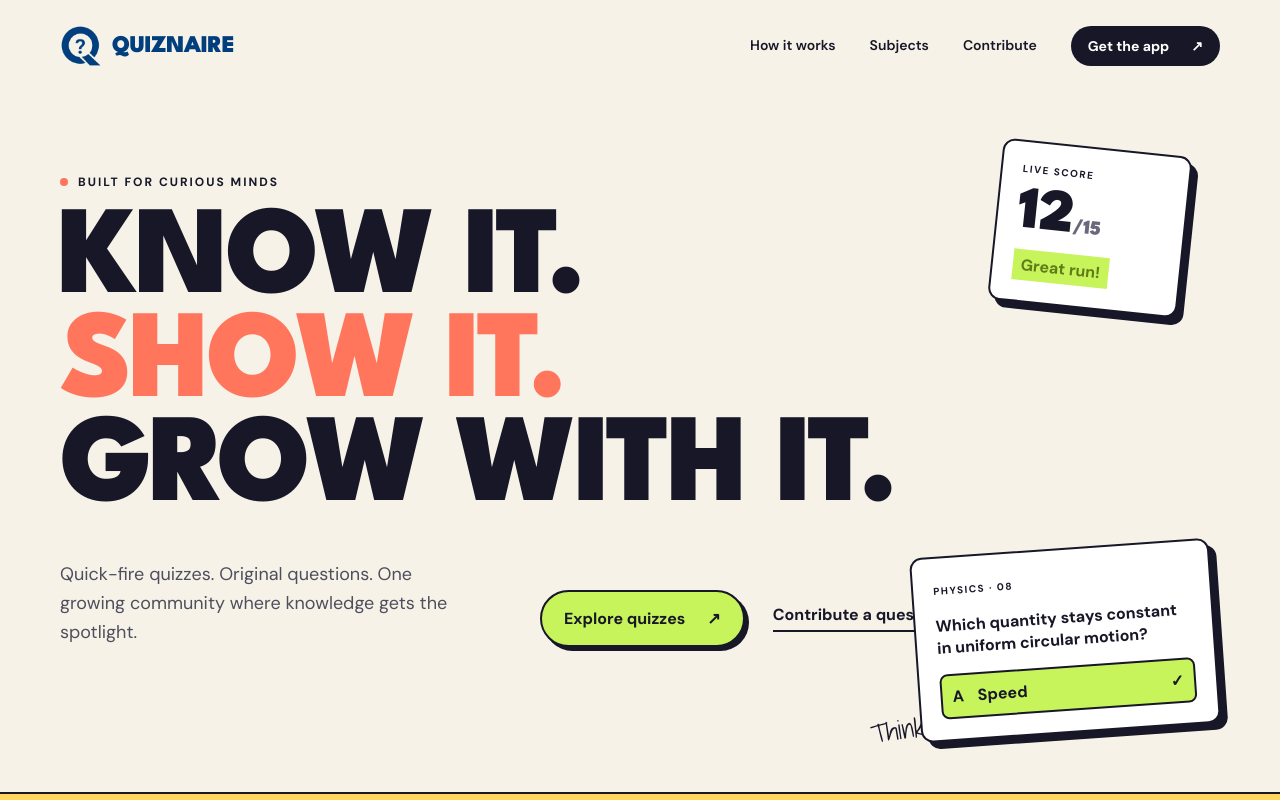
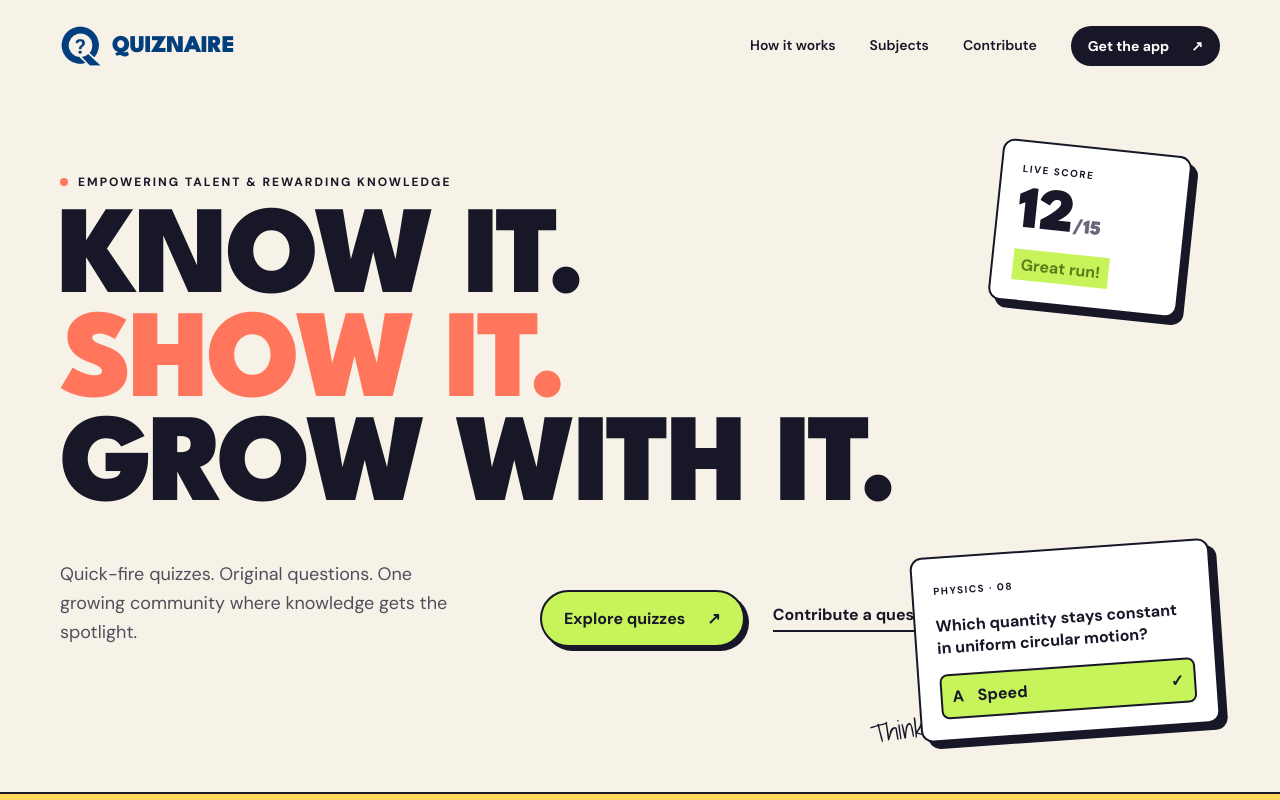
Before and after one commit to quiznaire/website, a Next.js app: page / in a window 1280 px wide. Shown: the top 800 px of the page. Built offline with nearby package versions, Linux system fonts and the light colour scheme.

Commit message:
code updated

```diff
--- a/app/layout.js
+++ b/app/layout.js
@@ -2,7 +2,7 @@ import "./globals.css";
 
 export const metadata = {
   metadataBase: new URL("https://quiznaire.in"),
-  title: "Quiznaire — Knowledge has its rewards",
+  title: "Quiznaire — Empowering Talent & Rewarding Knowledge",
   description: "Play live quizzes, test what you know, and contribute original questions to a growing knowledge community.",
   creator: "Powerpage Education Private Limited",
   publisher: "Powerpage Education Private Limited",
@@ -10,7 +10,7 @@ export const metadata = {
     canonical: "/",
   },
   openGraph: {
-    title: "Quiznaire — Knowledge has its rewards",
+    title: "Quiznaire — Empowering Talent & Rewarding Knowledge",
     description: "Play live quizzes, test what you know, and contribute original questions to a growing knowledge community.",
     url: "https://quiznaire.in",
     siteName: "Quiznaire",
@@ -24,6 +24,7 @@ export default function RootLayout({ children }) {
     "@context": "https://schema.org",
     "@type": "Organization",
     name: "Powerpage Education Private Limited",
+    slogan: "Empowering Talent & Rewarding Knowledge",
     url: "https://powerpageedu.com",
     brand: {
       "@type": "Brand",
--- a/app/page.js
+++ b/app/page.js
@@ -64,7 +64,7 @@ export default function Home() {
       </nav>
 
       <section className="hero shell" id="top">
-        <div className="eyebrow"><i /> Built for curious minds</div>
+        <div className="eyebrow"><i /> Empowering Talent &amp; Rewarding Knowledge</div>
         <h1>KNOW IT.<br /><em>SHOW IT.</em><br />GROW WITH IT.</h1>
         <div className="heroBottom">
           <p>Quick-fire quizzes. Original questions. One growing community where knowledge gets the spotlight.</p>
```
Also changed, not shown: 1 other file (tests, documents, lock files or other folders).
